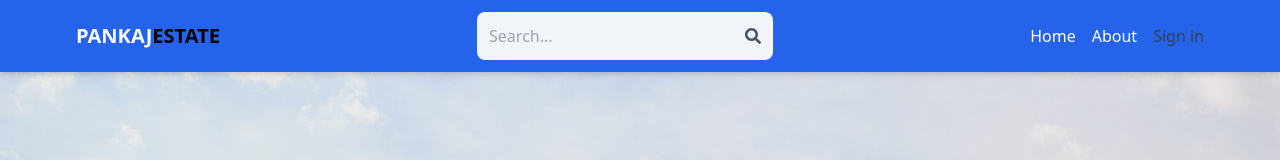
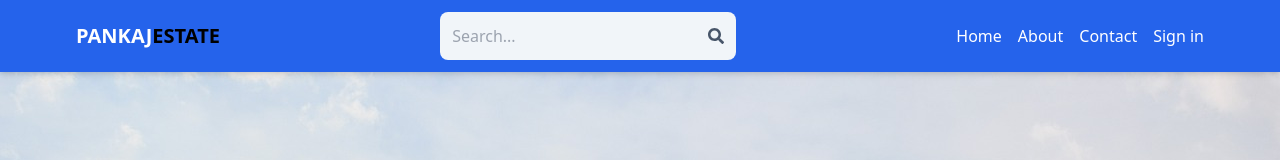
Before and after one commit to PankajGupta9/real-estate-frontend, a React (Vite) app: page / in a window 1280 px wide. Shown: the top 160 px of the page. Built offline with nearby package versions, Linux system fonts and the light colour scheme; no server answers.

Commit message:
changes made in header file

```diff
--- a/src/components/Header.jsx
+++ b/src/components/Header.jsx
@@ -57,6 +57,11 @@ export default function Header() {
               About
             </li>
           </Link>
+          <Link to='/contact'>
+            <li className='hidden sm:inline text-white hover:underline'>
+              Contact
+            </li>
+          </Link>
           <Link to='/profile'>
             {currentUser ? (
               <img
@@ -65,7 +70,7 @@ export default function Header() {
                 alt='profile'
               />
             ) : (
-              <li className=' text-slate-700 hover:underline'> Sign in</li>
+              <li className=' text-white hover:underline'> Sign in</li>
             )}
           </Link>
         </ul>
```
